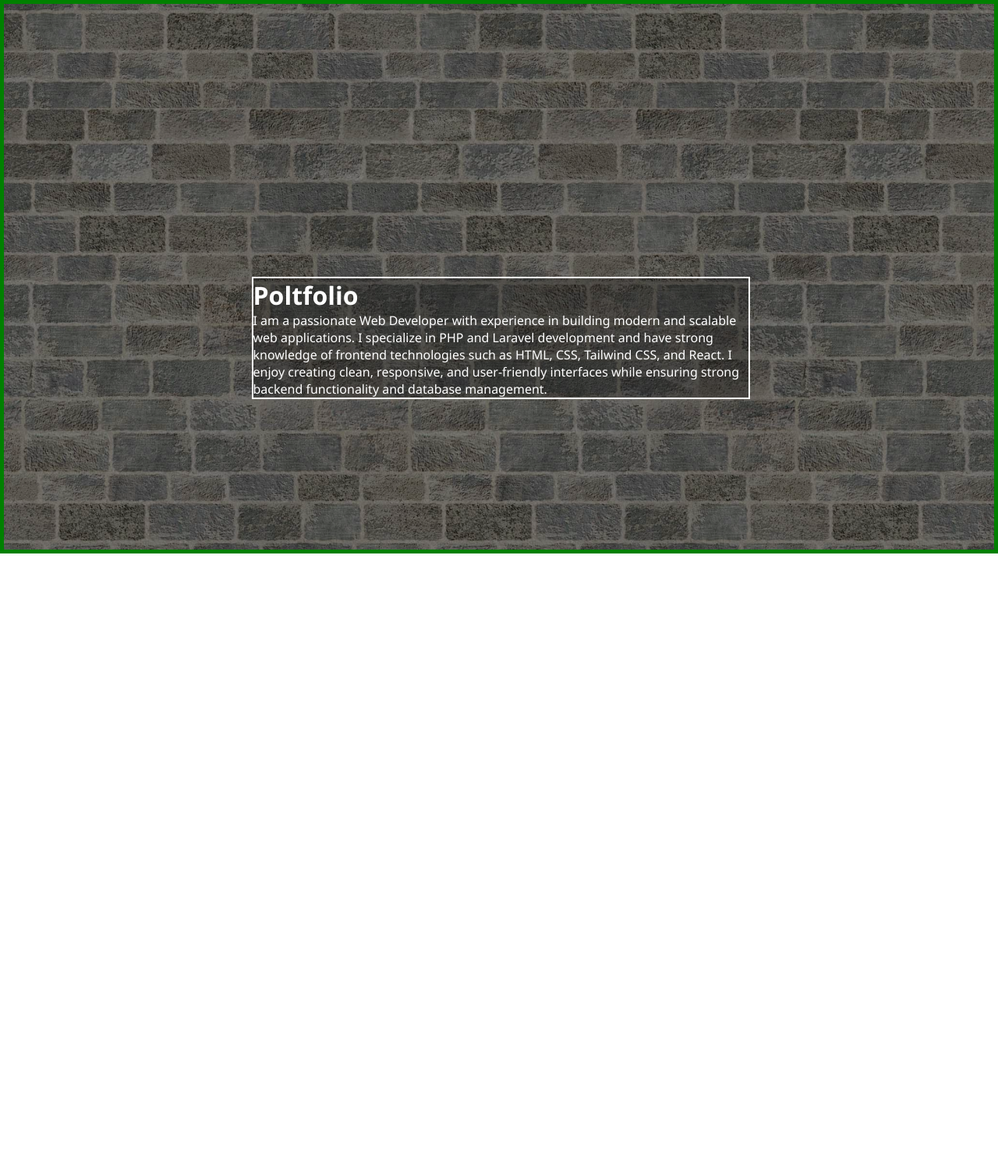
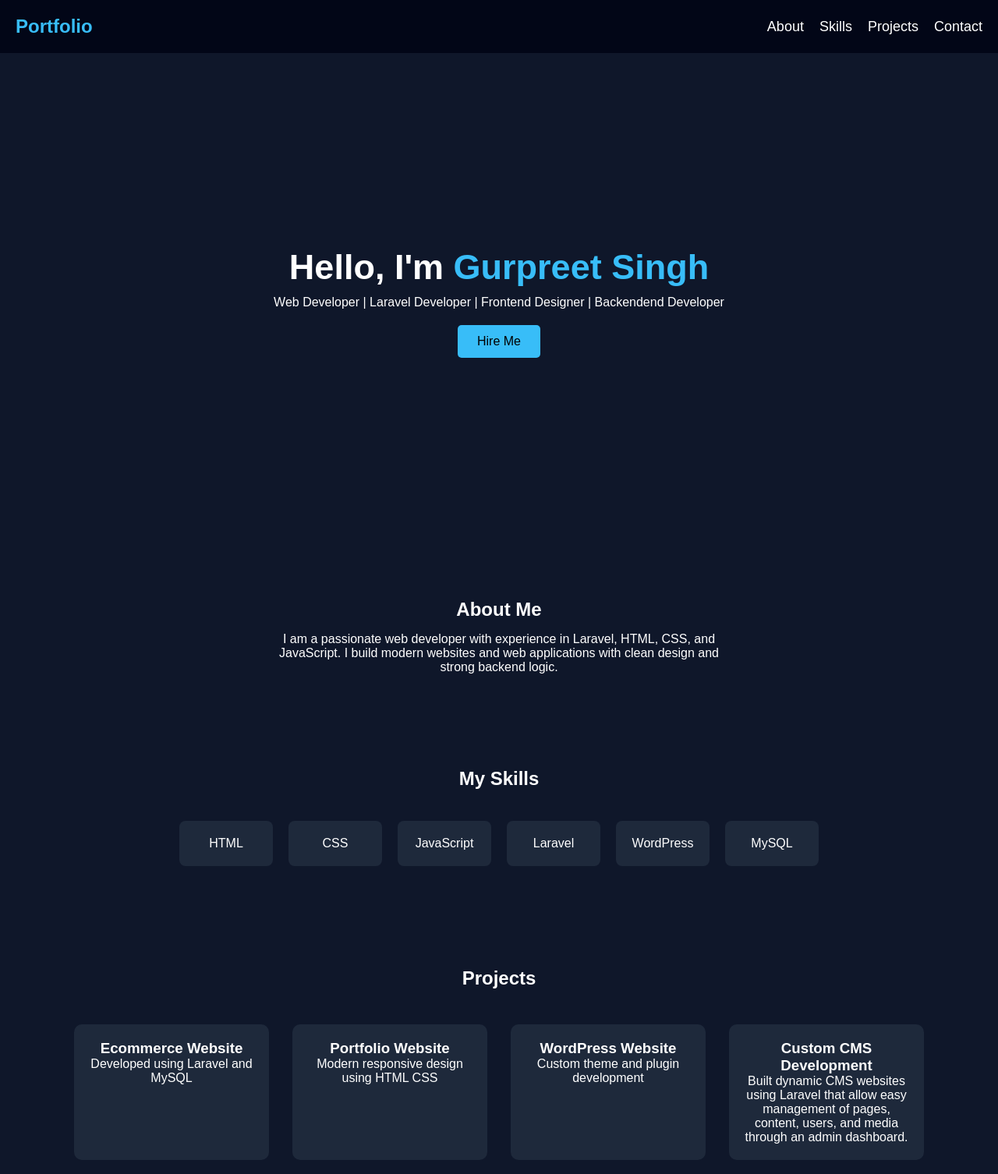
Before and after one commit to gurpreetsingh0/portfolio, a plain HTML site: page index.html in a window 1280 px wide. Shown: the top 1506 px of the page at 78% size. Before the commit the page ends 800 px from the top, so only its background shows below. Drawn offline with Linux system fonts and the light colour scheme.

Commit message:
fix code

```diff
--- a/index.html
+++ b/index.html
@@ -1,28 +1,96 @@
 <!DOCTYPE html>
 <html lang="en">
 <head>
-    <meta charset="UTF-8">
-    <meta name="viewport" content="width=device-width, initial-scale=1.0">
-    <title>Document</title>
-    <link rel="stylesheet" href="style.css">
+<meta charset="UTF-8">
+<meta name="viewport" content="width=device-width, initial-scale=1.0">
+<title>My Portfolio</title>
+<link rel="stylesheet" href="style.css">
 </head>
+
 <body>
 
+<header>
+    <nav>
+        <h2 class="logo">Portfolio</h2>
 
-<header>
-
-<div class="about">
-<h1>Poltfolio</h1>
-<p>I am a passionate Web Developer with experience in building modern and scalable web applications. I specialize in PHP and Laravel development and have strong knowledge of frontend technologies such as HTML, CSS, Tailwind CSS, and React. I enjoy creating clean, responsive, and user-friendly interfaces while ensuring strong backend functionality and database management.</p>
-</div>
-
-
-
+        <ul>
+            <li><a href="#about">About</a></li>
+            <li><a href="#skills">Skills</a></li>
+            <li><a href="#projects">Projects</a></li>
+            <li><a href="#contact">Contact</a></li>
+        </ul>
+    </nav>
 </header>
 
 
+<section class="hero">
+    <h1>Hello, I'm <span>Gurpreet Singh</span></h1>
+    <p>Web Developer | Laravel Developer | Frontend Designer | Backendend Developer</p>
+    <button>Hire Me</button>
+</section>
 
 
+<section id="about" class="about">
+    <h2>About Me</h2>
+    <p>
+        I am a passionate web developer with experience in Laravel,
+        HTML, CSS, and JavaScript. I build modern websites and web
+        applications with clean design and strong backend logic.
+    </p>
+</section>
 
- </body>
+
+<section id="skills" class="skills">
+    <h2>My Skills</h2>
+
+    <div class="skill-box">
+        <div class="card">HTML</div>
+        <div class="card">CSS</div>
+        <div class="card">JavaScript</div>
+        <div class="card">Laravel</div>
+        <div class="card">WordPress</div>
+        <div class="card">MySQL</div>
+    </div>
+</section>
+
+
+<section id="projects" class="projects">
+    <h2>Projects</h2>
+
+    <div class="project-container">
+
+        <div class="project">
+            <h3>Ecommerce Website</h3>
+            <p>Developed using Laravel and MySQL</p>
+        </div>
+
+        <div class="project">
+            <h3>Portfolio Website</h3>
+            <p>Modern responsive design using HTML CSS</p>
+        </div>
+
+        <div class="project">
+            <h3>WordPress Website</h3>
+            <p>Custom theme and plugin development</p>
+        </div>
+      <div class="project">
+    <h3>Custom CMS Development</h3>
+    <p>Built dynamic CMS websites using Laravel that allow easy management of pages, content, users, and media through an admin dashboard.</p>
+</div>
+
+    </div>
+</section>
+
+
+<section id="contact" class="contact">
+    <h2>Contact Me</h2>
+    <p>Email: gurpreet.singh.developer1@gmail.com</p>
+</section>
+
+
+<footer>
+    <p>© 2026 Gurpreet Singh</p>
+</footer>
+
+</body>
 </html>
--- a/style.css
+++ b/style.css
@@ -1,53 +1,148 @@
 *{
-  margin:0;
-  padding: 0;
-  list-style: none;
-  text-decoration: none;
-  font-family: 'Segoe UI', Tahoma, Geneva, Verdana, sans-serif;
+margin:0;
+padding:0;
+box-sizing:border-box;
+font-family:Arial;
 }
 
+body{
+background:#0f172a;
+color:white;
+}
 
-
+/* NAVBAR */
 
 header{
-   background:url('img/pexels-pixabay-220182.jpg');
-   height: 700px;
-   background-position: center;
-   background-repeat: no-repeat;
-   background-size: cover;
-   position: relative;
-   z-index: 0;
-   /* background-color: rgb(0, 0, 0); */
-
-   border: 5px solid green;
+background:#020617;
+padding:20px;
 }
 
-header::after{
-content: "";
-position: absolute;
-display: block;
-background-color: rgba(0, 0, 0, 0.486);
-height: 100%;
-width: 100%;
-top: 0;
-left: 0;
-z-index: 0;
+nav{
+display:flex;
+justify-content:space-between;
+align-items:center;
 }
 
+nav ul{
+display:flex;
+list-style:none;
+}
+
+nav ul li{
+margin-left:20px;
+}
+
+nav ul li a{
+text-decoration:none;
+color:white;
+font-size:18px;
+}
+
+.logo{
+color:#38bdf8;
+}
+
+/* HERO */
+
+.hero{
+height:80vh;
+display:flex;
+flex-direction:column;
+justify-content:center;
+align-items:center;
+text-align:center;
+}
+
+.hero h1{
+font-size:45px;
+margin-bottom:10px;
+}
+
+.hero span{
+color:#38bdf8;
+}
+
+.hero button{
+margin-top:20px;
+padding:12px 25px;
+border:none;
+background:#38bdf8;
+color:black;
+font-size:16px;
+cursor:pointer;
+border-radius:5px;
+}
+
+/* ABOUT */
+
 .about{
-  background-color: rgba(0, 0, 0, 0.264);
-  width: 50%;
-  color: white;
-  /* height: 300px; */
-  margin: auto;
-  border: 2px solid white;
-  /* height: 1px; */
-  top: 50%;
-  left: 25%;
-   z-index: 999;
-  position: absolute;
-  margin: auto;
-  h1{
-  color: rgb(255, 255, 255);
+padding:60px;
+text-align:center;
 }
+
+.about p{
+margin-top:15px;
+max-width:600px;
+margin-left:auto;
+margin-right:auto;
 }
+
+/* SKILLS */
+
+.skills{
+padding:60px;
+text-align:center;
+}
+
+.skill-box{
+display:flex;
+flex-wrap:wrap;
+justify-content:center;
+margin-top:30px;
+}
+
+.card{
+background:#1e293b;
+padding:20px;
+margin:10px;
+border-radius:8px;
+width:120px;
+}
+
+/* PROJECTS */
+
+.projects{
+padding:60px;
+text-align:center;
+}
+
+.project-container{
+display:flex;
+justify-content:center;
+flex-wrap:wrap;
+margin-top:30px;
+}
+
+.project{
+background:#1e293b;
+padding:20px;
+margin:15px;
+width:250px;
+border-radius:10px;
+}
+
+/* CONTACT */
+
+.contact{
+padding:60px;
+text-align:center;
+}
+
+/* FOOTER */
+
+footer{
+background:#020617;
+text-align:center;
+padding:20px;
+margin-top:30px;
+}
```
